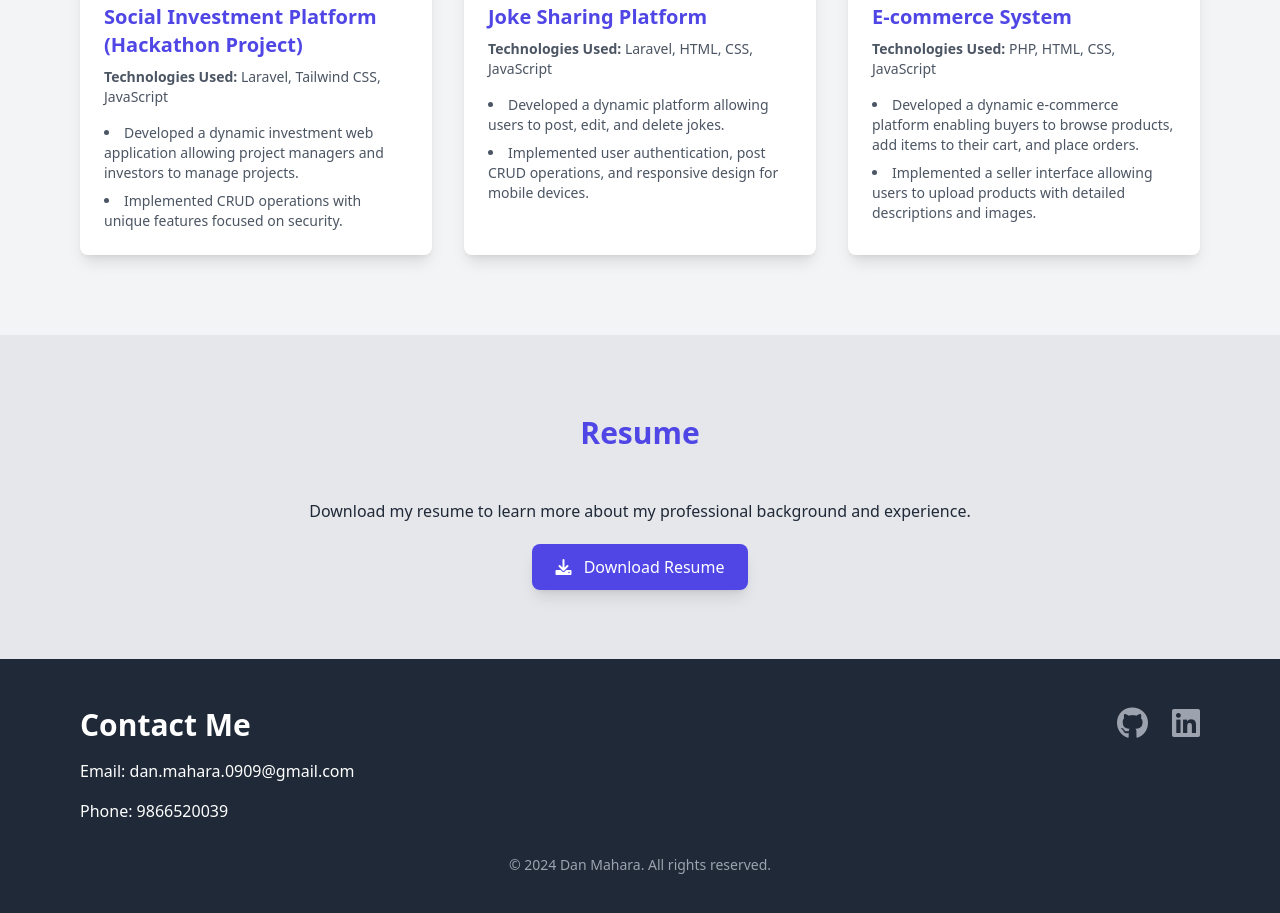
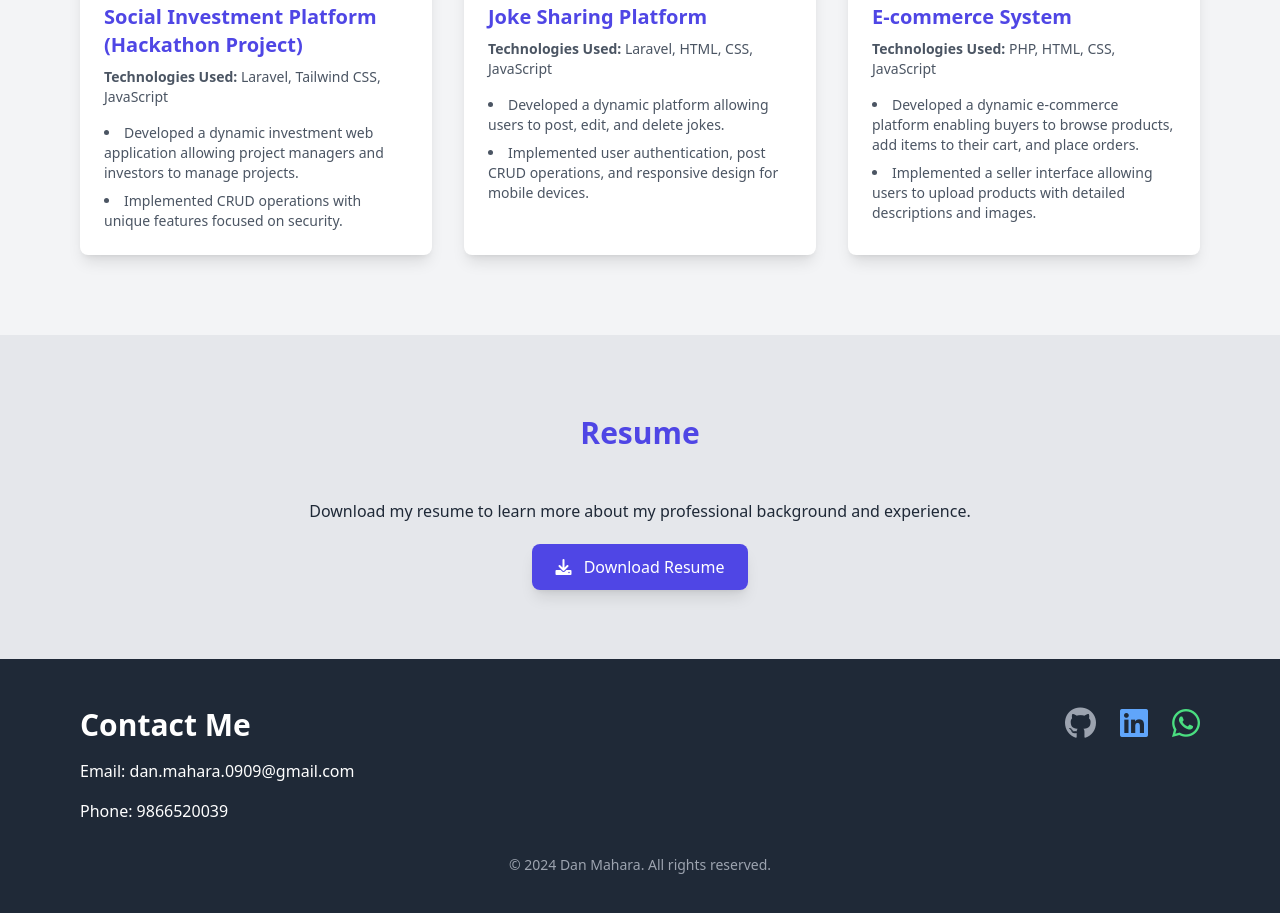
Before and after one commit to danmahara/my-portfolio, a website: page index.html in a window 1280 px wide. Shown: the part 1666-2579 px from the top of the page. Drawn offline with nearby package versions, Linux system fonts and the light colour scheme.

Commit message:
add whatsapp icon and change color for icons

```diff
--- a/index.html
+++ b/index.html
@@ -264,20 +264,26 @@
                 </div>
                 <div class="flex justify-center md:justify-start space-x-6">
                     <a href="https://github.com/danmahara/" target="_blank"
-                        class="text-gray-400 hover:text-white transition-colors">
+                        class="text-gray-400 hover:text-black transition-colors">
                         <i class="fab fa-github fa-2x"></i>
                     </a>
                     <a href="https://www.linkedin.com/in/dan-mahara-1a2846280/" target="_blank"
-                        class="text-gray-400 hover:text-white transition-colors">
+                        class="text-blue-400 hover:text-blue-600 transition-colors">
                         <i class="fab fa-linkedin fa-2x"></i>
                     </a>
+                    <a href="https://wa.me/9779866520039?text=Hello%20there!" target="_blank"
+                        class="text-green-400 hover:text-green-600 transition-colors">
+                        <i class="fab fa-whatsapp fa-2x"></i>
+                    </a>
                 </div>
+
             </div>
             <div class="text-center mt-8">
                 <p class="text-gray-400 text-sm">&copy; 2024 Dan Mahara. All rights reserved.</p>
             </div>
         </div>
     </section>
+
 
 
     <script>
```
